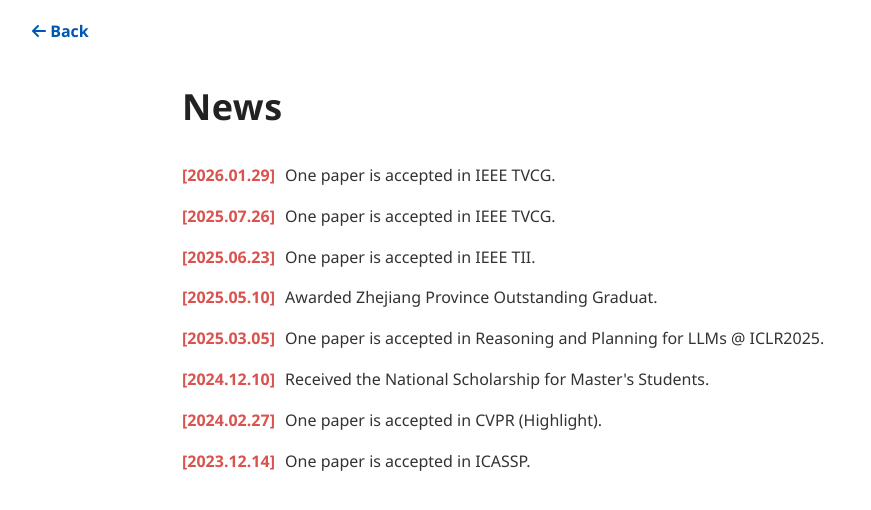
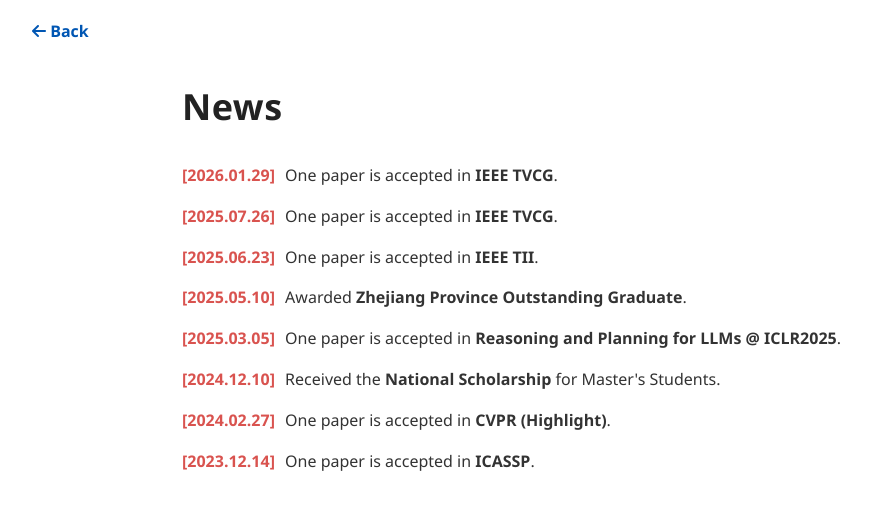
Before and after one commit to YCA-eng/YuChunan.github.io, a Jekyll site: the page built from _news/news.html, in a window 1280 px wide. Shown: the top 510 px of the page, without its empty margins (8-879 px from the left). Built offline with Jekyll 4.4.1, drawn with Linux system fonts in a browser that asks for light colours.

Commit message:
Update news.yml

```diff
--- a/_data/news.yml
+++ b/_data/news.yml
@@ -15,18 +15,18 @@
 #   highlight: ""
 
 - time: 2026.01.29
-  description: "One paper is accepted in IEEE TVCG."
+  description: "One paper is accepted in <b>IEEE TVCG</b>."
 - time: 2025.07.26
-  description: "One paper is accepted in IEEE TVCG."
+  description: "One paper is accepted in <b>IEEE TVCG</b>."
 - time: 2025.06.23
-  description: "One paper is accepted in IEEE TII."
+  description: "One paper is accepted in <b>IEEE TII</b>."
 - time: 2025.05.10
-  description: "Awarded Zhejiang Province Outstanding Graduat."
+  description: "Awarded <b>Zhejiang Province Outstanding Graduate</b>."
 - time: 2025.03.05
-  description: "One paper is accepted in Reasoning and Planning for LLMs @ ICLR2025."
+  description: "One paper is accepted in <b>Reasoning and Planning for LLMs @ ICLR2025</b>."
 - time: 2024.12.10
-  description: "Received the National Scholarship for Master's Students."
+  description: "Received the <b>National Scholarship</b> for Master's Students."
 - time: 2024.02.27
-  description: "One paper is accepted in CVPR	(Highlight)."
+  description: "One paper is accepted in <b>CVPR (Highlight)</b>."
 - time: 2023.12.14
-  description: "One paper is accepted in ICASSP."
+  description: "One paper is accepted in <b>ICASSP</b>."
```
